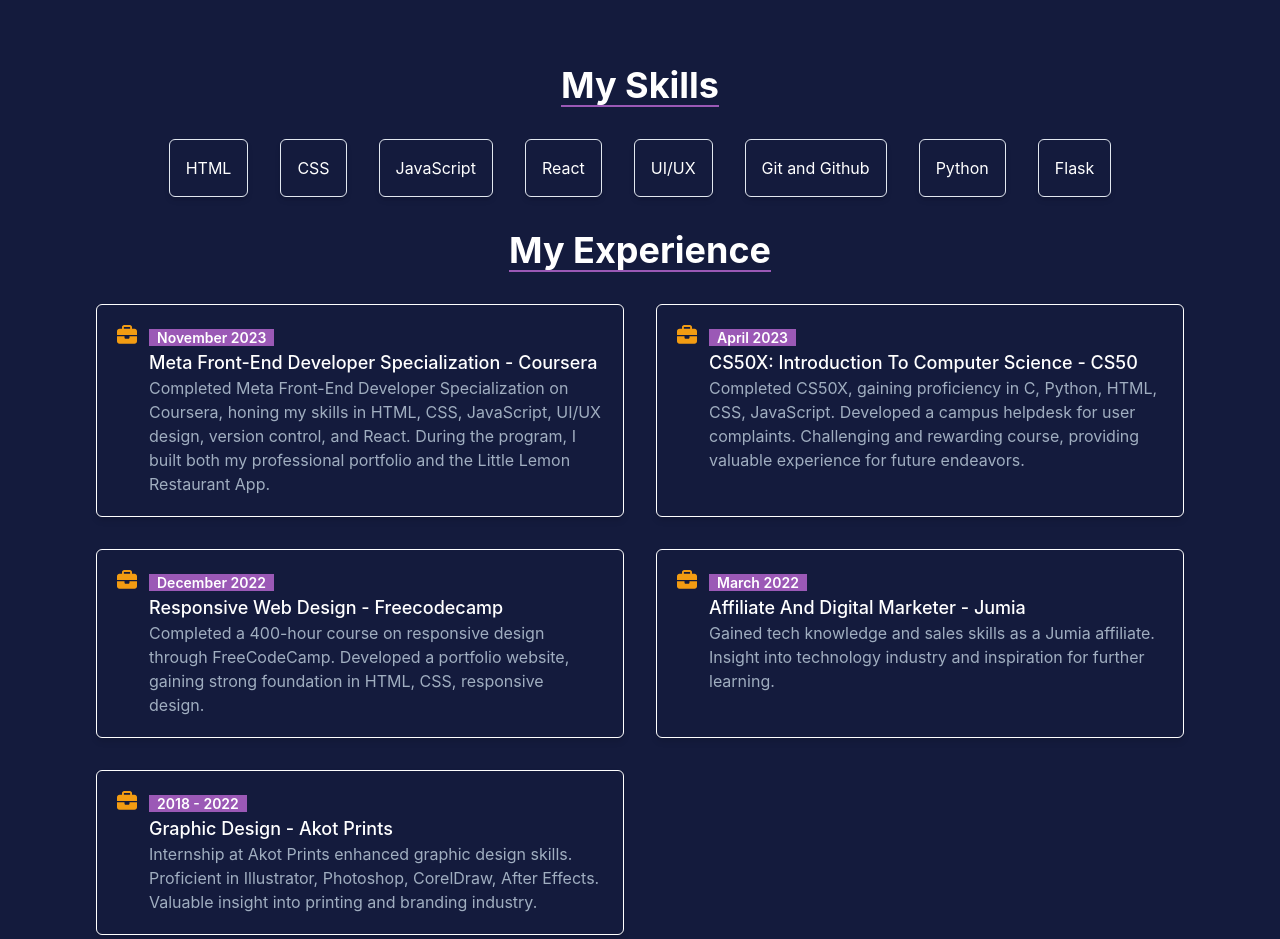
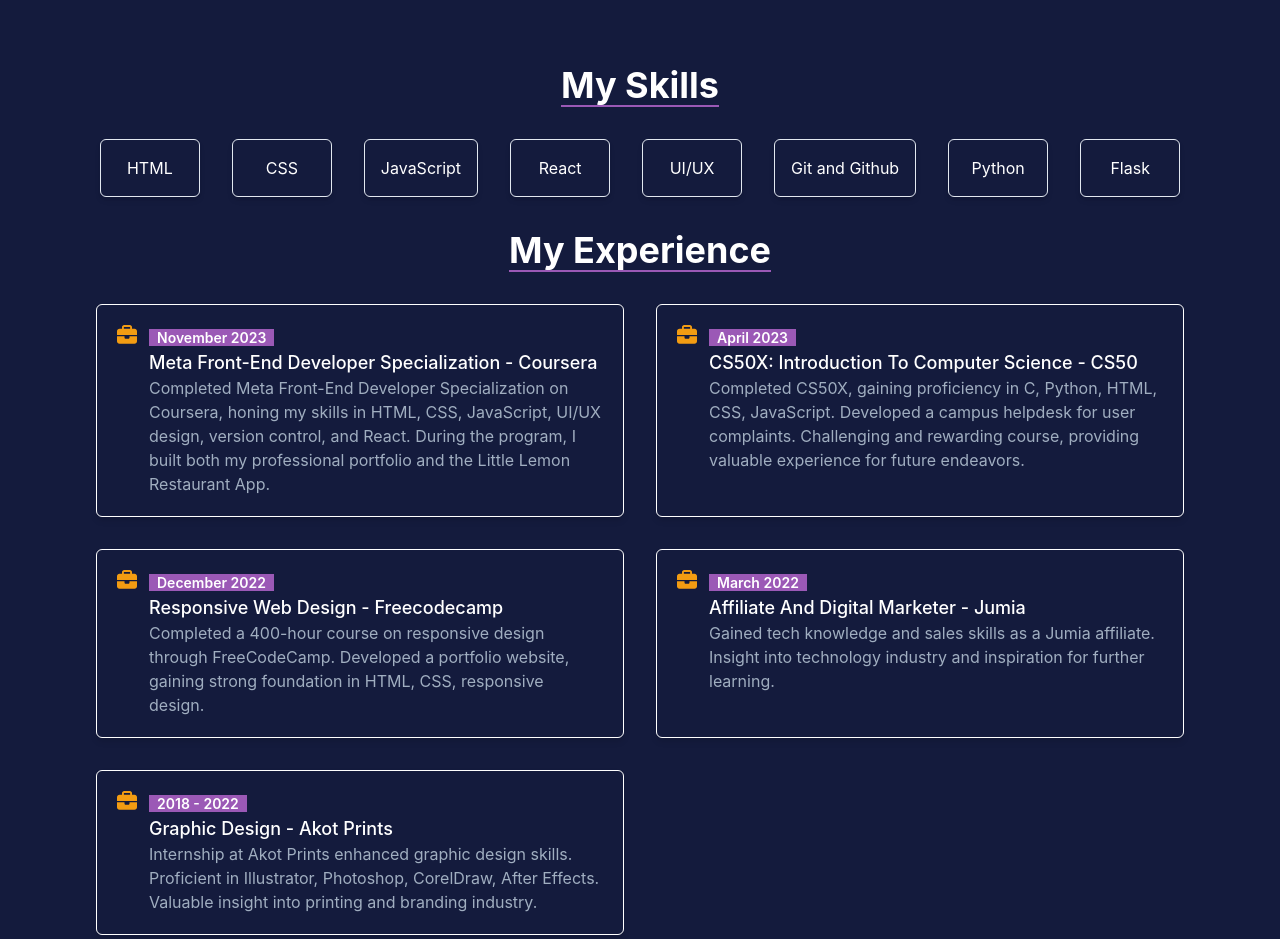
Before and after one commit to ZubairLanre/alao-zubair-portfolio, a React (Create React App) app: page / in a window 1280 px wide. Shown: the part 1600-2539 px from the top of the page. Built offline with nearby package versions, Linux system fonts and the light colour scheme.

Commit message:
skiils adjustment

```diff
--- a/src/components/Experience.js
+++ b/src/components/Experience.js
@@ -94,7 +94,7 @@ const Experience = () => {
       <Box display="flex" flexWrap="wrap" gridGap={8}>
         {mySkills.map((skill, index) => (
           <Box key={index}
-            // minW="70px"
+            minW="100px"
             p={4}
             borderRadius="md"
             borderWidth="1px"
```
